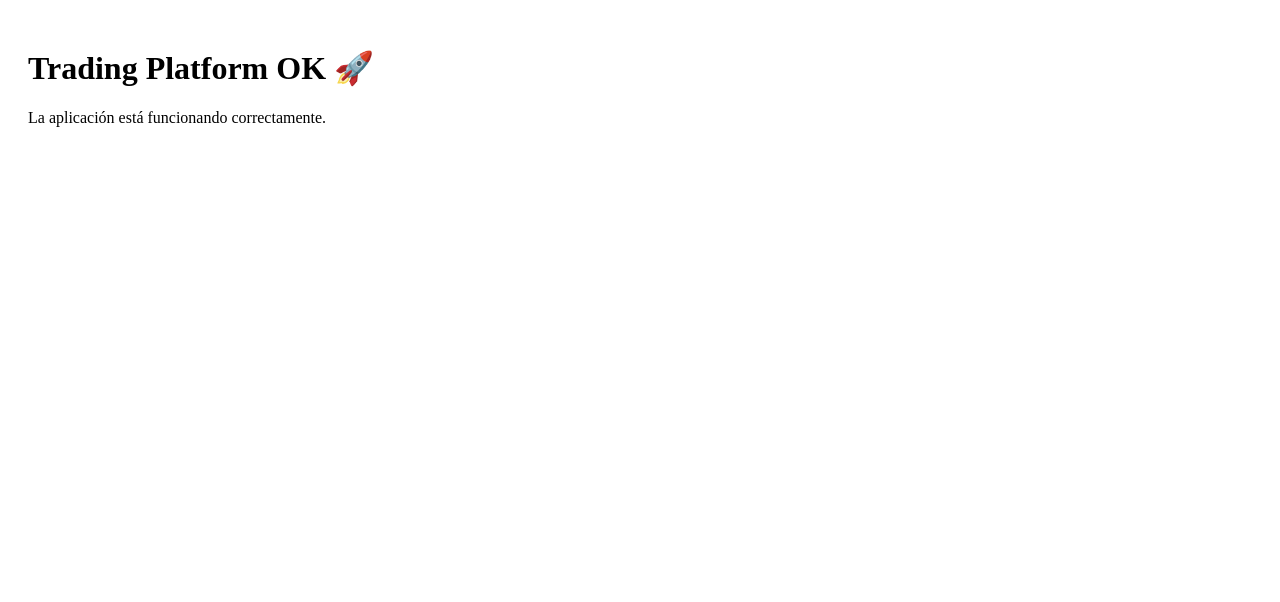
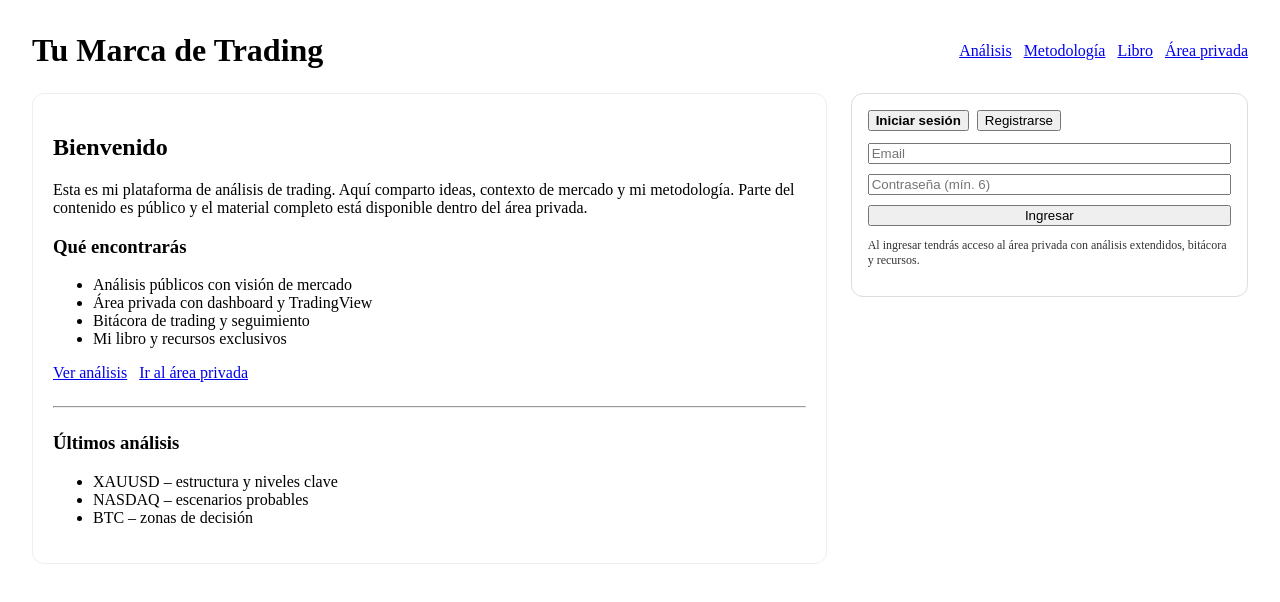
Before and after one commit to naheuzvstea0794-cell/trading-platform, a Next.js app: page / in a window 1280 px wide. Shown: the top 602 px of the page. Built offline with nearby package versions, Linux system fonts and the light colour scheme; no server answers.

Commit message:
public home with side auth panel and public pages

```diff
--- a/app/page.tsx
+++ b/app/page.tsx
@@ -1,8 +1,77 @@
+import AuthPanel from "@/components/AuthPanel";
+
 export default function Home() {
   return (
-    <main style={{ padding: 20 }}>
-      <h1>Trading Platform OK 🚀</h1>
-      <p>La aplicación está funcionando correctamente.</p>
+    <main style={{ padding: 24 }}>
+      <header
+        style={{
+          display: "flex",
+          justifyContent: "space-between",
+          alignItems: "center",
+        }}
+      >
+        <h1 style={{ margin: 0 }}>Tu Marca de Trading</h1>
+
+        <nav style={{ display: "flex", gap: 12 }}>
+          <a href="/analisis">Análisis</a>
+          <a href="/metodologia">Metodología</a>
+          <a href="/libro">Libro</a>
+          <a href="/dashboard">Área privada</a>
+        </nav>
+      </header>
+
+      <div
+        style={{
+          marginTop: 24,
+          display: "grid",
+          gridTemplateColumns: "2fr 1fr",
+          gap: 24,
+          alignItems: "start",
+        }}
+      >
+        {/* COLUMNA PÚBLICA */}
+        <section
+          style={{
+            border: "1px solid #eee",
+            borderRadius: 12,
+            padding: 20,
+          }}
+        >
+          <h2>Bienvenido</h2>
+          <p>
+            Esta es mi plataforma de análisis de trading. Aquí comparto ideas,
+            contexto de mercado y mi metodología. Parte del contenido es público
+            y el material completo está disponible dentro del área privada.
+          </p>
+
+          <h3>Qué encontrarás</h3>
+          <ul>
+            <li>Análisis públicos con visión de mercado</li>
+            <li>Área privada con dashboard y TradingView</li>
+            <li>Bitácora de trading y seguimiento</li>
+            <li>Mi libro y recursos exclusivos</li>
+          </ul>
+
+          <div style={{ display: "flex", gap: 12, marginTop: 16 }}>
+            <a href="/analisis">Ver análisis</a>
+            <a href="/dashboard">Ir al área privada</a>
+          </div>
+
+          <hr style={{ margin: "24px 0" }} />
+
+          <h3>Últimos análisis</h3>
+          <ul>
+            <li>XAUUSD – estructura y niveles clave</li>
+            <li>NASDAQ – escenarios probables</li>
+            <li>BTC – zonas de decisión</li>
+          </ul>
+        </section>
+
+        {/* LOGIN / REGISTRO */}
+        <aside>
+          <AuthPanel />
+        </aside>
+      </div>
     </main>
   );
 }
--- /dev/null
+++ b/components/AuthPanel.tsx
@@ -0,0 +1,80 @@
+"use client";
+
+import { useState } from "react";
+import { supabase } from "@/lib/supabaseClient";
+import { useRouter } from "next/navigation";
+
+export default function AuthPanel() {
+  const router = useRouter();
+  const [mode, setMode] = useState<"login" | "register">("login");
+  const [email, setEmail] = useState("");
+  const [password, setPassword] = useState("");
+  const [msg, setMsg] = useState<string | null>(null);
+  const [loading, setLoading] = useState(false);
+
+  async function onSubmit(e: React.FormEvent) {
+    e.preventDefault();
+    setLoading(true);
+    setMsg(null);
+
+    const res =
+      mode === "login"
+        ? await supabase.auth.signInWithPassword({ email, password })
+        : await supabase.auth.signUp({ email, password });
+
+    setLoading(false);
+
+    if (res.error) {
+      setMsg(res.error.message);
+      return;
+    }
+
+    router.replace("/dashboard");
+    router.refresh();
+  }
+
+  return (
+    <section style={{ border: "1px solid #ddd", borderRadius: 12, padding: 16 }}>
+      <div style={{ display: "flex", gap: 8, marginBottom: 12 }}>
+        <button
+          onClick={() => setMode("login")}
+          style={{ fontWeight: mode === "login" ? 700 : 400 }}
+        >
+          Iniciar sesión
+        </button>
+        <button
+          onClick={() => setMode("register")}
+          style={{ fontWeight: mode === "register" ? 700 : 400 }}
+        >
+          Registrarse
+        </button>
+      </div>
+
+      <form onSubmit={onSubmit} style={{ display: "grid", gap: 10 }}>
+        <input
+          type="email"
+          placeholder="Email"
+          value={email}
+          onChange={(e) => setEmail(e.target.value)}
+          required
+        />
+        <input
+          type="password"
+          placeholder="Contraseña (mín. 6)"
+          value={password}
+          onChange={(e) => setPassword(e.target.value)}
+          minLength={6}
+          required
+        />
+        <button type="submit" disabled={loading}>
+          {loading ? "Procesando..." : mode === "login" ? "Ingresar" : "Crear cuenta"}
+        </button>
+        {msg && <p style={{ color: "crimson", margin: 0 }}>{msg}</p>}
+      </form>
+
+      <p style={{ marginTop: 12, fontSize: 12, opacity: 0.8 }}>
+        Al ingresar tendrás acceso al área privada con análisis extendidos, bitácora y recursos.
+      </p>
+    </section>
+  );
+}
```
Also changed, not shown: app/analisis/page.tsx (added, +8 -0 lines), app/libro/page.tsx (added, +8 -0 lines), app/metodologia/page.tsx (added, +8 -0 lines).
